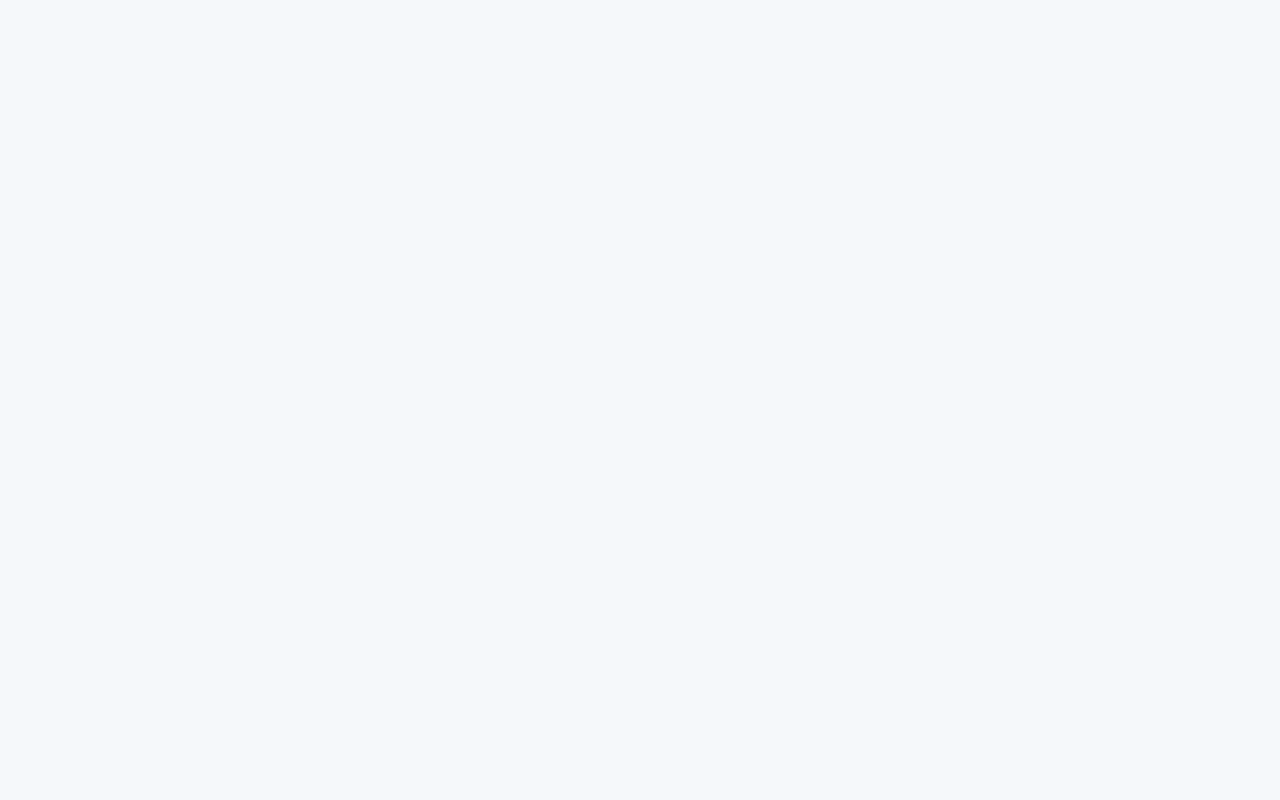
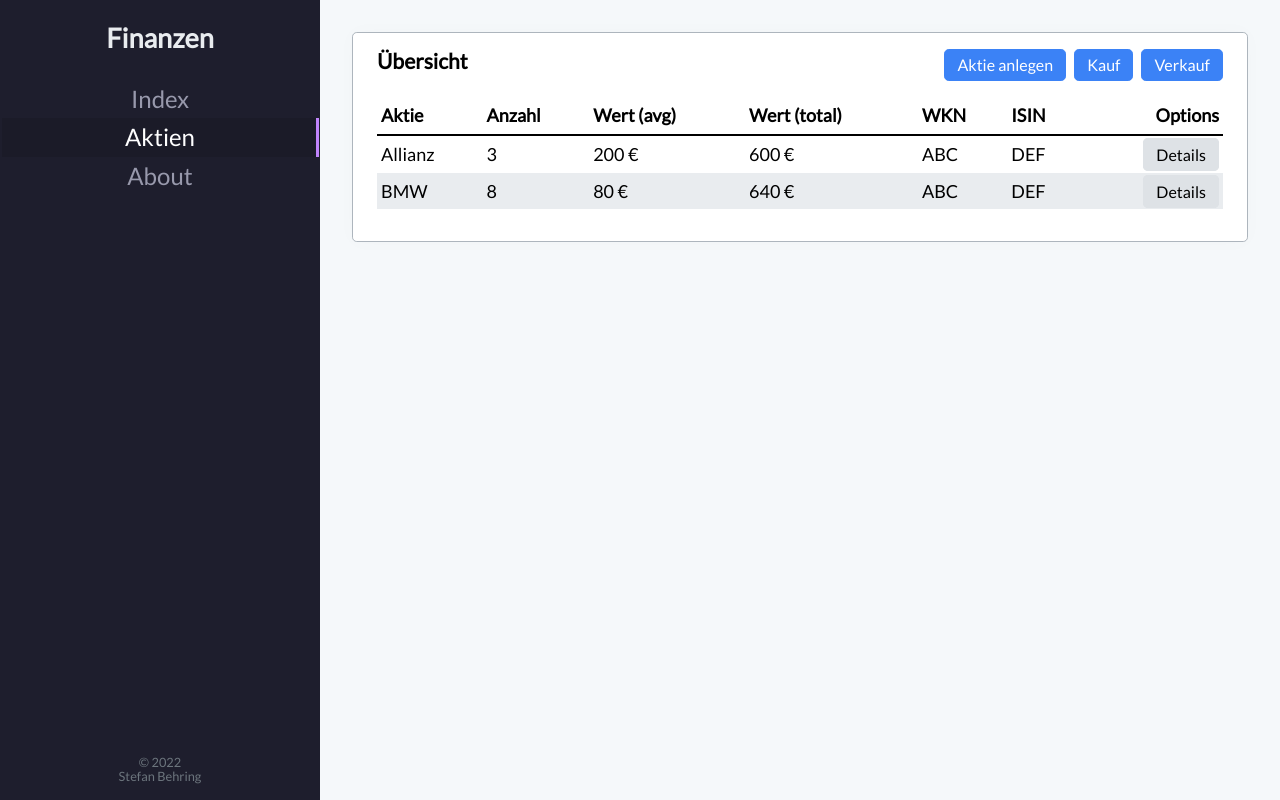
Before and after one commit to StefanBehring/nuxt3-finanzen, a Nuxt app: page /aktien in a window 1280 px wide. Built offline with nearby package versions, Linux system fonts and the light colour scheme.

Commit message:
Add pages

```diff
--- /dev/null
+++ b/pages/about/index.vue
@@ -0,0 +1,10 @@
+<template>
+  <h1>About</h1>
+</template>
+
+<script setup lang="ts">
+// This will also work in `<script setup>`
+definePageMeta({
+  layout: "custom",
+});
+</script>
--- /dev/null
+++ b/pages/aktien/index.vue
@@ -0,0 +1,54 @@
+<template>
+  <div class="card">
+    <div class="card-header">
+      <h3>Übersicht</h3>
+      <div class="card-toolbox">
+        <NuxtLink to="/aktien/neu" class="btn btn-primary">Aktie anlegen</NuxtLink>
+        <NuxtLink to="/" class="btn btn-primary">Kauf</NuxtLink>
+        <NuxtLink to="/" class="btn btn-primary">Verkauf</NuxtLink>
+      </div>
+    </div>
+    <div class="card-body">
+      <table class="table">
+        <thead>
+          <tr>
+            <th>Aktie</th>
+            <th>Anzahl</th>
+            <th>Wert (avg)</th>
+            <th>Wert (total)</th>
+            <th>WKN</th>
+            <th>ISIN</th>
+            <th>Options</th>
+          </tr>
+        </thead>
+        <tbody>
+          <tr>
+            <td>Allianz</td>
+            <td>3</td>
+            <td>200 &euro;</td>
+            <td>600 &euro;</td>
+            <td>ABC</td>
+            <td>DEF</td>
+            <td><NuxtLink to="/" class="btn btn-light">Details</NuxtLink></td>
+          </tr>
+          <tr>
+            <td>BMW</td>
+            <td>8</td>
+            <td>80 &euro;</td>
+            <td>640 &euro;</td>
+            <td>ABC</td>
+            <td>DEF</td>
+            <td><NuxtLink to="/" class="btn btn-light">Details</NuxtLink></td>
+          </tr>
+        </tbody>
+      </table>
+    </div>
+  </div>
+</template>
+
+<script setup lang="ts">
+// This will also work in `<script setup>`
+definePageMeta({
+  layout: "custom",
+});
+</script>
--- /dev/null
+++ b/pages/aktien/neu/index.vue
@@ -0,0 +1,100 @@
+<template>
+  <div class="card">
+    <div class="card-header">
+      <h3>Neue Aktie anlegen</h3>
+    </div>
+    <div class="card-body">
+      <form @submit="handleSubmit">
+        <div class="form-container">
+          <InputText v-bind="unternehmenFeld" v-model:content="unternehmen" />
+          <div></div>
+          <InputText v-bind="wknFeld" v-model:content="wkn" />
+          <InputText v-bind="isinFeld" v-model:content="isin" />
+          <InputText v-bind="symbolFeld" v-model:content="symbol" />
+          <div></div>
+          <InputText v-bind="linkFeld" v-model:content="link" />
+          <div></div>
+        </div>
+        <div class="form-actions">
+          <button type="submit" class="btn btn-primary" :disabled="disableButton">
+            Speichern
+          </button>
+        </div>
+      </form>
+    </div>
+  </div>
+</template>
+
+<script setup lang="ts">
+import { v4 as uuidv4 } from "uuid";
+import loadFromLocal from "~~/lib/loadFromLocal";
+import saveToLocal from "~~/lib/saveToLocal";
+
+import InputText from "~~/components/inputs/InputText.vue";
+
+import { ComputedRef, Ref } from "@vue/reactivity";
+import Aktie from "~~/types/Aktie";
+
+import { useUnternehmen } from "~~/composables/felder/useUnternehmen";
+import { useWkn } from "~~/composables/felder/useWkn";
+import { useIsin } from "~~/composables/felder/useIsin";
+import { useSymbol } from "~~/composables/felder/useSymbol";
+import { useLink } from "~~/composables/felder/useLink";
+
+definePageMeta({
+  layout: "custom",
+});
+
+/*
+  FIELDS
+*/
+const allFields: Ref<string>[] = reactive([]);
+
+const { feld: unternehmenFeld, value: unternehmen } = useUnternehmen();
+allFields.push(unternehmen);
+
+const { feld: wknFeld, value: wkn } = useWkn();
+allFields.push(wkn);
+
+const { feld: isinFeld, value: isin } = useIsin();
+allFields.push(isin);
+
+const { feld: symbolFeld, value: symbol } = useSymbol();
+allFields.push(symbol);
+
+const { feld: linkFeld, value: link } = useLink();
+allFields.push(link);
+
+/*
+  SUBMIT
+*/
+const disableButton: ComputedRef<boolean> = computed(() => {
+  for (const field of allFields) {
+    if (field.value === "") {
+      return true;
+    }
+  }
+  return false;
+});
+
+const handleSubmit = (e: Event): void => {
+  e.preventDefault();
+
+  const newAktie: Aktie = {
+    id: uuidv4(),
+    unternehmen: unternehmen.value,
+    wkn: wkn.value,
+    isin: isin.value,
+    symbol: symbol.value,
+    link: link.value,
+  };
+
+  let aktienLocalStorage: Aktie[] | null = loadFromLocal("aktien");
+  if (aktienLocalStorage === null) {
+    aktienLocalStorage = [];
+  }
+
+  aktienLocalStorage.push(newAktie);
+  saveToLocal("aktien", aktienLocalStorage);
+};
+</script>
--- /dev/null
+++ b/pages/index.vue
@@ -0,0 +1,43 @@
+<template>
+  <div class="card">
+    <div class="card-header">
+      <h3>Card Header</h3>
+      <div class="card-toolbox">
+        <button class="btn btn-primary">BTN</button>
+        <button class="btn btn-success">BTN</button>
+        <button class="btn btn-warning">BTN</button>
+        <button class="btn btn-danger">BTN</button>
+      </div>
+    </div>
+    <div class="card-body">
+      <p>Card</p>
+    </div>
+    <div class="card-body">
+      <table class="table">
+        <thead>
+          <tr>
+            <th>Aktie</th>
+            <th>Wert</th>
+          </tr>
+        </thead>
+        <tbody>
+          <tr>
+            <td>Allianz</td>
+            <td>200 &euro;</td>
+          </tr>
+          <tr>
+            <td>BMW</td>
+            <td>80 &euro;</td>
+          </tr>
+        </tbody>
+      </table>
+    </div>
+  </div>
+</template>
+
+<script setup lang="ts">
+// This will also work in `<script setup>`
+definePageMeta({
+  layout: "custom",
+});
+</script>
```
